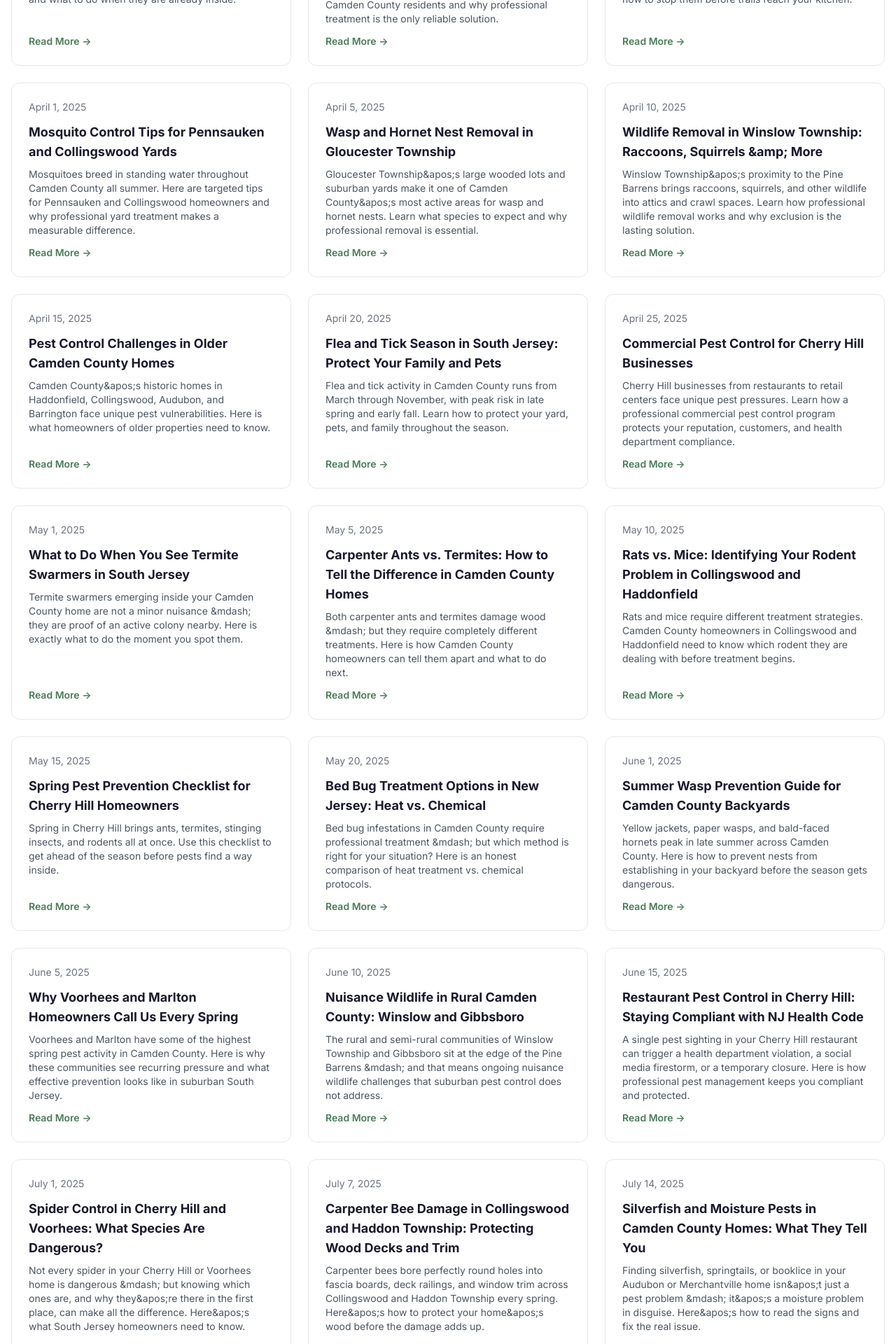
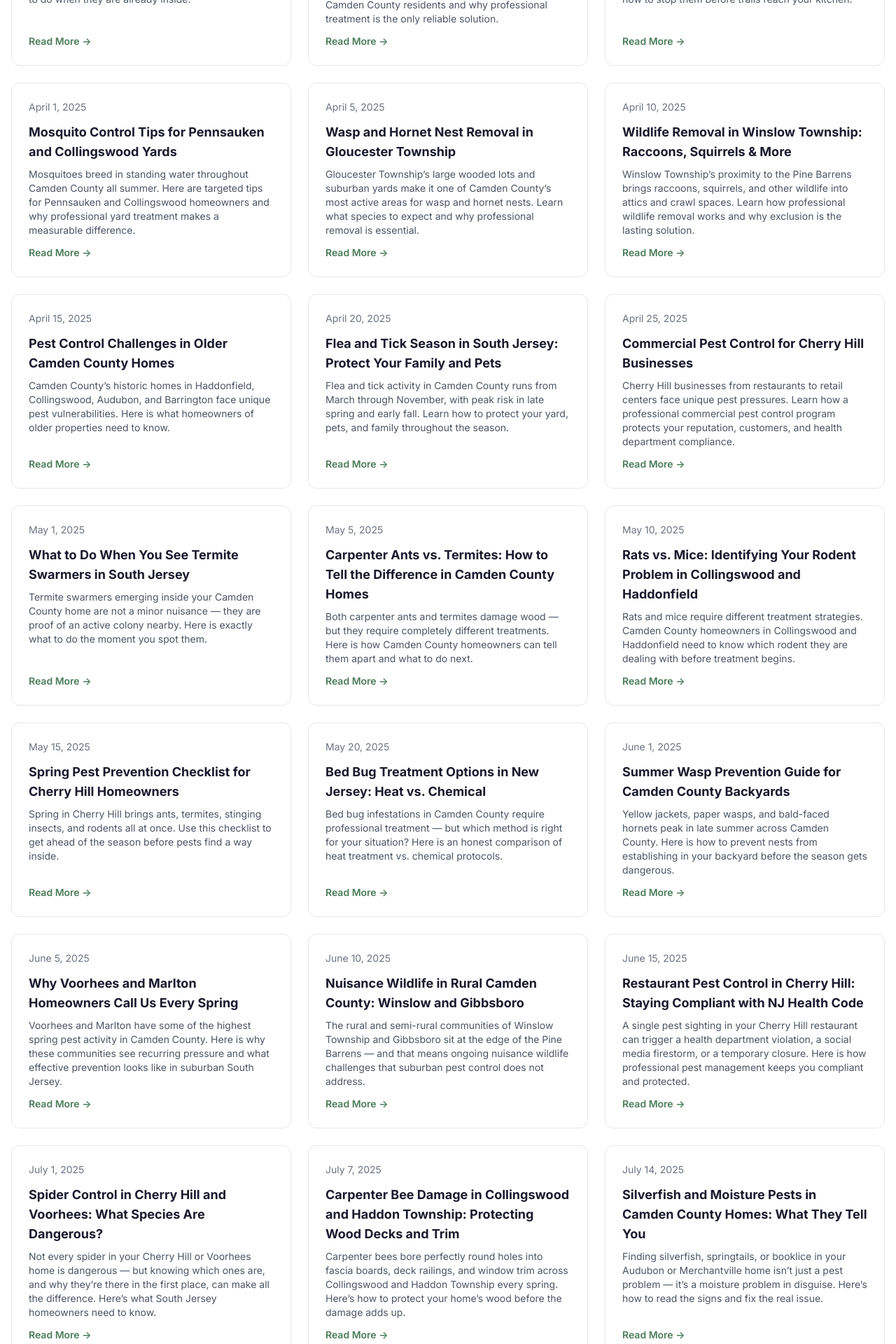
Before and after one commit to jeremyecker/pestcontrolcamdencounty, a Next.js app: page /blog in a window 1280 px wide. Shown: the part 880-2800 px from the top of the page at 70% size. Built offline with nearby package versions, Linux system fonts and the light colour scheme; no server answers.

Commit message:
fix: honeybee referral shape + wildlife-disposition wording; blog title/excerpt entities

```diff
--- a/app/[region]/bee-removal/[town]/page.tsx
+++ b/app/[region]/bee-removal/[town]/page.tsx
@@ -8,7 +8,7 @@ import { CITY_LAYER7 } from '@/data/layer7-data';
 
 const SERVICE_NAME = 'Bee Removal';
 const SERVICE_SLUG = 'bee-removal';
-const SERVICE_DESC = 'Safe bee, wasp & hornet nest removal';
+const SERVICE_DESC = 'Professional wasp, hornet, and yellow jacket removal. Honeybee colonies referred to licensed beekeepers';
 
 const TOWNS = [
   { name: 'Cherry Hill', slug: 'cherry-hill' },
--- a/app/[region]/bee-removal/page.tsx
+++ b/app/[region]/bee-removal/page.tsx
@@ -6,7 +6,7 @@ import CTABanner from '@/components/sections/CTABanner';
 
 const SERVICE_NAME = 'Bee Removal';
 const SERVICE_SLUG = 'bee-removal';
-const SERVICE_DESC = 'Safe bee, wasp & hornet nest removal';
+const SERVICE_DESC = 'Professional wasp, hornet, and yellow jacket removal. Honeybee colonies referred to licensed beekeepers';
 
 export async function generateMetadata({ params }: { params: Promise<{ region: string }> }): Promise<Metadata> {
   const { region } = await params;
--- a/data/blog-posts.ts
+++ b/data/blog-posts.ts
@@ -68,7 +68,7 @@ export const BLOG_POSTS: BlogPost[] = [
   },
   {
     slug: 'cockroach-control-cherry-hill-nj',
-    title: 'Cockroach Control in Cherry Hill, NJ: Signs, Causes &amp; Solutions',
+    title: 'Cockroach Control in Cherry Hill, NJ: Signs, Causes & Solutions',
     excerpt: 'Cockroaches in Cherry Hill and across Camden County are more than a nuisance. Discover the warning signs, what attracts them, and how professional treatment eliminates infestations for good.',
     date: '2025-03-05',
     category: 'Cockroaches',
@@ -148,7 +148,7 @@ export const BLOG_POSTS: BlogPost[] = [
   {
     slug: 'stink-bug-prevention-nj',
     title: 'Stink Bug Prevention: A Guide for South Jersey Homeowners',
-    excerpt: 'Brown marmorated stink bugs invade Camden County homes every fall in massive numbers. Here is what actually works to keep them out &mdash; and what to do when they are already inside.',
+    excerpt: 'Brown marmorated stink bugs invade Camden County homes every fall in massive numbers. Here is what actually works to keep them out — and what to do when they are already inside.',
     date: '2025-03-15',
     category: 'Stink Bugs',
     readTime: '5 min read',
@@ -307,7 +307,7 @@ export const BLOG_POSTS: BlogPost[] = [
   {
     slug: 'wasp-hornet-removal-gloucester-township',
     title: 'Wasp and Hornet Nest Removal in Gloucester Township',
-    excerpt: 'Gloucester Township&apos;s large wooded lots and suburban yards make it one of Camden County&apos;s most active areas for wasp and hornet nests. Learn what species to expect and why professional removal is essential.',
+    excerpt: 'Gloucester Township’s large wooded lots and suburban yards make it one of Camden County’s most active areas for wasp and hornet nests. Learn what species to expect and why professional removal is essential.',
     date: '2025-04-05',
     category: 'Wasps',
     readTime: '6 min read',
@@ -338,8 +338,8 @@ export const BLOG_POSTS: BlogPost[] = [
   },
   {
     slug: 'wildlife-removal-winslow-township',
-    title: 'Wildlife Removal in Winslow Township: Raccoons, Squirrels &amp; More',
-    excerpt: 'Winslow Township&apos;s proximity to the Pine Barrens brings raccoons, squirrels, and other wildlife into attics and crawl spaces. Learn how professional wildlife removal works and why exclusion is the lasting solution.',
+    title: 'Wildlife Removal in Winslow Township: Raccoons, Squirrels & More',
+    excerpt: 'Winslow Township’s proximity to the Pine Barrens brings raccoons, squirrels, and other wildlife into attics and crawl spaces. Learn how professional wildlife removal works and why exclusion is the lasting solution.',
     date: '2025-04-10',
     category: 'Wildlife',
     readTime: '6 min read',
@@ -357,8 +357,8 @@ export const BLOG_POSTS: BlogPost[] = [
 <p><strong>Flying squirrels</strong> are nocturnal and often undetected until populations grow large. They enter through much smaller gaps than gray squirrels and are common in wooded Winslow Township neighborhoods near the pines.</p>
 <p><strong>Groundhogs</strong> burrow under decks, sheds, and outbuildings across the more rural sections of Winslow Township, undermining foundations over time.</p>
 
-<h2>Why You Cannot Simply Trap and Relocate</h2>
-<p>New Jersey Division of Fish and Wildlife regulations govern the capture and relocation of nuisance wildlife. Improper trapping, handling, and relocation of certain species without proper licensing is illegal and can result in fines. Beyond the legal issue, trapping without exclusion work simply removes the current animal &mdash; the entry point remains open for the next wildlife resident within weeks.</p>
+<h2>Why You Cannot Simply Trap the Animal Yourself</h2>
+<p>New Jersey Division of Fish and Wildlife regulations govern the capture and handling of nuisance wildlife. Improper trapping and handling of certain species without proper licensing is illegal and can result in fines. Beyond the legal issue, trapping without exclusion work simply removes the current animal &mdash; the entry point remains open for the next wildlife resident within weeks.</p>
 
 <h2>The Professional Wildlife Removal Process</h2>
 <p>Effective wildlife management in Winslow Township and across Camden County follows a specific sequence: inspection to identify all entry points and assess damage, humane trapping and removal, exclusion repair using professional-grade materials (galvanized steel mesh, heavy-gauge hardware cloth, metal flashing), and decontamination of affected areas when feces or urine contamination requires it. Only addressing all three phases produces lasting results.</p>
@@ -371,7 +371,7 @@ export const BLOG_POSTS: BlogPost[] = [
   {
     slug: 'pest-control-older-homes-camden-county',
     title: 'Pest Control Challenges in Older Camden County Homes',
-    excerpt: 'Camden County&apos;s historic homes in Haddonfield, Collingswood, Audubon, and Barrington face unique pest vulnerabilities. Here is what homeowners of older properties need to know.',
+    excerpt: 'Camden County’s historic homes in Haddonfield, Collingswood, Audubon, and Barrington face unique pest vulnerabilities. Here is what homeowners of older properties need to know.',
     date: '2025-04-15',
     category: 'Prevention',
     readTime: '6 min read',
@@ -486,7 +486,7 @@ export const BLOG_POSTS: BlogPost[] = [
   {
     slug: 'termite-swarm-season-south-jersey',
     title: 'What to Do When You See Termite Swarmers in South Jersey',
-    excerpt: 'Termite swarmers emerging inside your Camden County home are not a minor nuisance &mdash; they are proof of an active colony nearby. Here is exactly what to do the moment you spot them.',
+    excerpt: 'Termite swarmers emerging inside your Camden County home are not a minor nuisance — they are proof of an active colony nearby. Here is exactly what to do the moment you spot them.',
     date: '2025-05-01',
     category: 'Termites',
     readTime: '5 min read',
@@ -532,7 +532,7 @@ export const BLOG_POSTS: BlogPost[] = [
   {
     slug: 'carpenter-ant-damage-camden-county',
     title: 'Carpenter Ants vs. Termites: How to Tell the Difference in Camden County Homes',
-    excerpt: 'Both carpenter ants and termites damage wood &mdash; but they require completely different treatments. Here is how Camden County homeowners can tell them apart and what to do next.',
+    excerpt: 'Both carpenter ants and termites damage wood — but they require completely different treatments. Here is how Camden County homeowners can tell them apart and what to do next.',
     date: '2025-05-05',
     category: 'Ants',
     readTime: '6 min read',
@@ -658,7 +658,7 @@ export const BLOG_POSTS: BlogPost[] = [
   {
     slug: 'bed-bug-treatment-options-nj',
     title: 'Bed Bug Treatment Options in New Jersey: Heat vs. Chemical',
-    excerpt: 'Bed bug infestations in Camden County require professional treatment &mdash; but which method is right for your situation? Here is an honest comparison of heat treatment vs. chemical protocols.',
+    excerpt: 'Bed bug infestations in Camden County require professional treatment — but which method is right for your situation? Here is an honest comparison of heat treatment vs. chemical protocols.',
     date: '2025-05-20',
     category: 'Bed Bugs',
     readTime: '6 min read',
@@ -806,7 +806,7 @@ export const BLOG_POSTS: BlogPost[] = [
   {
     slug: 'wildlife-nuisance-winslow-gibbsboro',
     title: 'Nuisance Wildlife in Rural Camden County: Winslow and Gibbsboro',
-    excerpt: 'The rural and semi-rural communities of Winslow Township and Gibbsboro sit at the edge of the Pine Barrens &mdash; and that means ongoing nuisance wildlife challenges that suburban pest control does not address.',
+    excerpt: 'The rural and semi-rural communities of Winslow Township and Gibbsboro sit at the edge of the Pine Barrens — and that means ongoing nuisance wildlife challenges that suburban pest control does not address.',
     date: '2025-06-10',
     category: 'Wildlife',
     readTime: '6 min read',
@@ -826,7 +826,7 @@ export const BLOG_POSTS: BlogPost[] = [
 <p><strong>Opossums and skunks</strong> take up residence under decks and in crawl spaces throughout both communities. Skunks in crawl spaces create odor problems that permeate the entire home and can persist for weeks without professional remediation.</p>
 
 <h2>Legal Considerations for Wildlife Removal in New Jersey</h2>
-<p>New Jersey Division of Fish and Wildlife regulations govern the capture, handling, and relocation of most nuisance wildlife species. Certain species require depredation permits for legal removal. Improper trapping methods, relocation to inappropriate habitat, and handling of rabies vector species (raccoons, skunks, foxes, bats) without proper licensing are all regulated activities. Working with a licensed wildlife control operator is not only more effective &mdash; it protects homeowners from legal exposure.</p>
+<p>New Jersey Division of Fish and Wildlife regulations govern the capture and handling of most nuisance wildlife species. Improper trapping methods and handling of rabies vector species (raccoons, skunks, foxes, bats) without proper licensing are all regulated activities. Working with a licensed wildlife control operator is not only more effective &mdash; it protects homeowners from legal exposure.</p>
 
 <h2>The Exclusion Solution: Why Trapping Alone Is Not Enough</h2>
 <p>Removing a raccoon or squirrel from an attic without sealing the entry point guarantees a new occupant within weeks. The entry point is the problem &mdash; the individual animal is incidental. Proper wildlife exclusion for Winslow and Gibbsboro homes uses galvanized steel mesh (minimum 1/2-inch hardware cloth), metal flashing at roof intersections, and commercial-grade vent covers designed to withstand determined wildlife pressure. These materials hold where plastic and aluminum alternatives fail.</p>
@@ -886,7 +886,7 @@ export const BLOG_POSTS: BlogPost[] = [
   {
     slug: 'spider-control-cherry-hill-voorhees',
     title: 'Spider Control in Cherry Hill and Voorhees: What Species Are Dangerous?',
-    excerpt: 'Not every spider in your Cherry Hill or Voorhees home is dangerous &mdash; but knowing which ones are, and why they&apos;re there in the first place, can make all the difference. Here&apos;s what South Jersey homeowners need to know.',
+    excerpt: 'Not every spider in your Cherry Hill or Voorhees home is dangerous — but knowing which ones are, and why they’re there in the first place, can make all the difference. Here’s what South Jersey homeowners need to know.',
     date: '2025-07-01',
     category: 'Spiders',
     readTime: '6 min read',
@@ -919,7 +919,7 @@ export const BLOG_POSTS: BlogPost[] = [
   {
     slug: 'carpenter-bee-damage-collingswood-haddon',
     title: 'Carpenter Bee Damage in Collingswood and Haddon Township: Protecting Wood Decks and Trim',
-    excerpt: 'Carpenter bees bore perfectly round holes into fascia boards, deck railings, and window trim across Collingswood and Haddon Township every spring. Here&apos;s how to protect your home&apos;s wood before the damage adds up.',
+    excerpt: 'Carpenter bees bore perfectly round holes into fascia boards, deck railings, and window trim across Collingswood and Haddon Township every spring. Here’s how to protect your home’s wood before the damage adds up.',
     date: '2025-07-07',
     category: 'Carpenter Bees',
     readTime: '6 min read',
@@ -953,7 +953,7 @@ export const BLOG_POSTS: BlogPost[] = [
   {
     slug: 'silverfish-moisture-pests-camden-county',
     title: 'Silverfish and Moisture Pests in Camden County Homes: What They Tell You',
-    excerpt: 'Finding silverfish, springtails, or booklice in your Audubon or Merchantville home isn&apos;t just a pest problem &mdash; it&apos;s a moisture problem in disguise. Here&apos;s how to read the signs and fix the real issue.',
+    excerpt: 'Finding silverfish, springtails, or booklice in your Audubon or Merchantville home isn’t just a pest problem — it’s a moisture problem in disguise. Here’s how to read the signs and fix the real issue.',
     date: '2025-07-14',
     category: 'Moisture Pests',
     readTime: '6 min read',
@@ -991,7 +991,7 @@ export const BLOG_POSTS: BlogPost[] = [
   {
     slug: 'pest-control-bellmawr-runnemede-mount-ephraim',
     title: 'Pest Control in Bellmawr, Runnemede, and Mount Ephraim: What South Jersey\'s Smaller Boroughs Deal With',
-    excerpt: 'Bellmawr, Runnemede, and Mount Ephraim face concentrated pest pressure from dense housing, busy commercial corridors, and proximity to Philadelphia &mdash; here&apos;s what residents and landlords need to know.',
+    excerpt: 'Bellmawr, Runnemede, and Mount Ephraim face concentrated pest pressure from dense housing, busy commercial corridors, and proximity to Philadelphia — here’s what residents and landlords need to know.',
     date: '2025-07-21',
     category: 'General',
     readTime: '7 min read',
@@ -1028,7 +1028,7 @@ export const BLOG_POSTS: BlogPost[] = [
   {
     slug: 'pest-control-lindenwold-somerdale-stratford',
     title: 'Pest Control Services in Lindenwold, Somerdale, and Stratford, NJ',
-    excerpt: 'Sitting at the transition between suburban and rural Camden County, Lindenwold, Somerdale, and Stratford face pest pressure from both directions &mdash; here&apos;s what your local pest control team sees and how we handle it.',
+    excerpt: 'Sitting at the transition between suburban and rural Camden County, Lindenwold, Somerdale, and Stratford face pest pressure from both directions — here’s what your local pest control team sees and how we handle it.',
     date: '2025-07-28',
     category: 'General',
     readTime: '7 min read',
--- a/data/blog-wave2-posts.ts
+++ b/data/blog-wave2-posts.ts
@@ -43,7 +43,7 @@ export const BLOG_POSTS_WAVE2: BlogPost[] = [
   {
     slug: 'tick-control-cooper-river-greenway',
     title: 'Tick Safety Near the Cooper River Greenway: What Camden County Residents Need to Know',
-    excerpt: 'The Cooper River Greenway brings outdoor enjoyment &mdash; and tick exposure. Learn about deer tick risk along the trail, post-hike checks, and professional yard treatment for adjacent properties.',
+    excerpt: 'The Cooper River Greenway brings outdoor enjoyment — and tick exposure. Learn about deer tick risk along the trail, post-hike checks, and professional yard treatment for adjacent properties.',
     date: '2026-02-08',
     category: 'Ticks',
     readTime: '6 min read',
--- a/data/blog-wave3-posts.ts
+++ b/data/blog-wave3-posts.ts
@@ -105,7 +105,7 @@ export const BLOG_POSTS_WAVE3: BlogPost[] = [
   },
   {
     slug: 'bed-bug-treatment-camden-county-apartments',
-    title: 'Bed Bug Treatment in Camden County NJ Apartments &mdash; Cherry Hill, Voorhees',
+    title: 'Bed Bug Treatment in Camden County NJ Apartments — Cherry Hill, Voorhees',
     excerpt: `Apartments and multi-unit buildings in Cherry Hill and Voorhees are among the highest-risk settings for bed bug infestations in Camden County. Learn how professional treatment works in shared-wall housing and what tenants and landlords need to know.`,
     date: '2026-04-19',
     category: 'Bed Bugs',
--- a/lib/services.ts
+++ b/lib/services.ts
@@ -43,7 +43,7 @@ export function getServiceDescription(slug: string): string {
     'flea-tick-treatment':
       'Flea and tick treatment for Camden County homes and yards. Protect your family and pets with our comprehensive indoor and outdoor treatment programs.',
     'wildlife-removal':
-      'Humane wildlife removal services in Camden County, NJ. We safely trap and relocate raccoons, squirrels, opossums, skunks, and other nuisance wildlife from your property.',
+      'Humane wildlife removal services in Camden County, NJ. We safely trap and remove raccoons, squirrels, opossums, skunks, and other nuisance wildlife from your property.',
     'commercial-pest-control':
       'Commercial pest control services for Camden County businesses. We provide customized IPM programs for restaurants, offices, warehouses, healthcare facilities, and retail stores.',
     'raccoon-removal':
```
